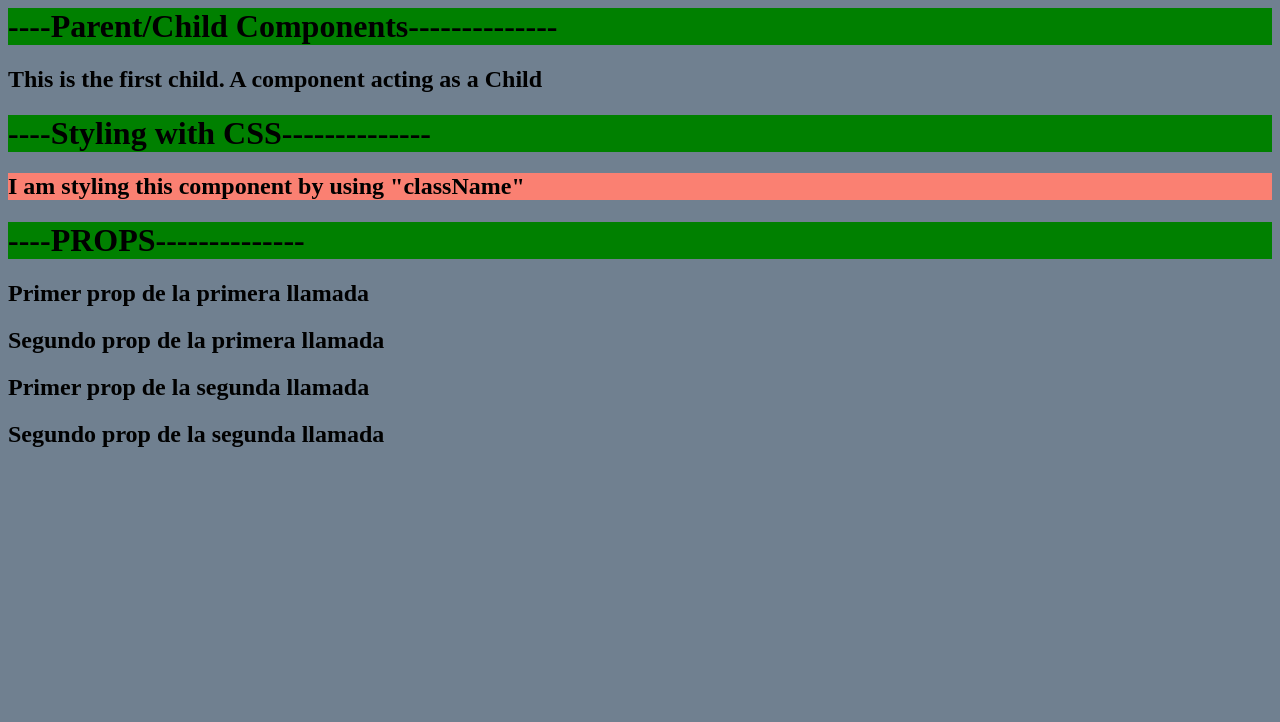
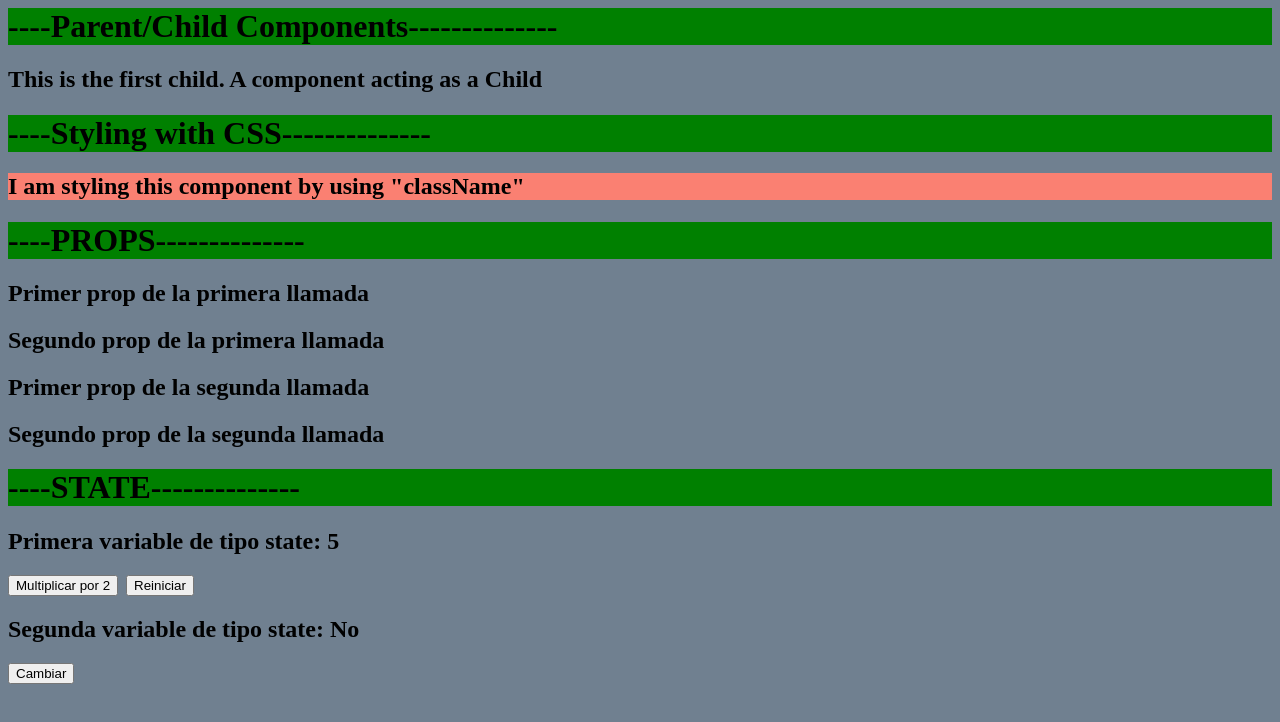
Before and after one commit to ACruzadoP/CursoReact-Resumen, a React (Create React App) app: page / in a window 1280 px wide. Shown: the top 722 px of the page. Built offline with nearby package versions, Linux system fonts and the light colour scheme.

Commit message:
Added the required file for the fourth exercise with its integration included

```diff
--- a/src/App.js
+++ b/src/App.js
@@ -2,6 +2,7 @@ import React from "react"
 import FirstChild from "./components/FirstChild"
 import StylingChild from "./components/StylingChild"
 import PropsChild from "./components/PropsChild"
+import StateChild from "./components/StateChild"
 
 function App () {
     return (
@@ -19,6 +20,8 @@ function App () {
               firstProp={"Primer prop de la segunda llamada"}
               secondProp={"Segundo prop de la segunda llamada"}
           />
+          <h1>----STATE--------------</h1>
+          <StateChild />
         </div>
     )
 }
--- /dev/null
+++ b/src/components/StateChild.js
@@ -0,0 +1,65 @@
+import React from "react"
+
+function handleClick_1(){
+    this.setState(prevState => {
+        return {
+            primera: prevState.primera*2
+        }
+    })
+}
+function handleClick_1_restart(){
+    this.setState(
+        {primera: 5}
+    )
+}
+function handleClick_2(){
+    this.setState(prevState => {
+        let variable_segunda
+        if (prevState.segunda == true){
+            variable_segunda=false
+        }else{
+            variable_segunda=true
+        }
+        return {
+            segunda: variable_segunda
+        }
+    })
+}
+
+class StateChild extends React.Component {
+    constructor() {
+        super()
+        this.state = {
+            primera: 5,
+            segunda: false
+        }
+        handleClick_1 = handleClick_1.bind(this)
+        handleClick_1_restart = handleClick_1_restart.bind(this)
+        handleClick_2 = handleClick_2.bind(this)
+    }
+
+    determinarSegunda() {
+        if (this.state.segunda) {
+            return "Sí"
+        } else {
+            return "No"
+        }
+    }
+
+    render () {
+        let variable = this.determinarSegunda()
+        return (
+            <div>
+                <h2>Primera variable de tipo state: {this.state.primera}</h2>
+                <button onClick={handleClick_1}>Multiplicar por 2</button>
+                    &nbsp;&nbsp;
+                <button onClick={handleClick_1_restart}>Reiniciar</button>
+                <h2>Segunda variable de tipo state: {variable}</h2>
+                <button onClick={handleClick_2}>Cambiar</button>
+            </div>
+        )
+    }
+}
+
+
+export default StateChild
```
